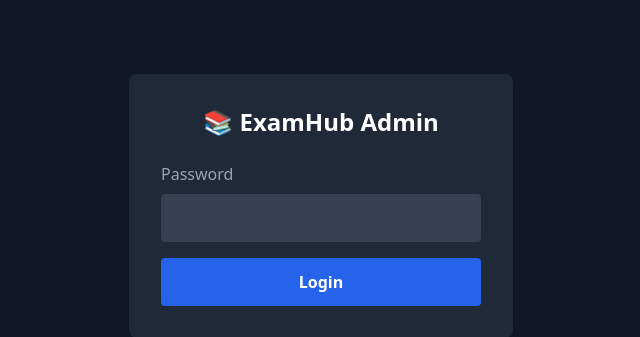
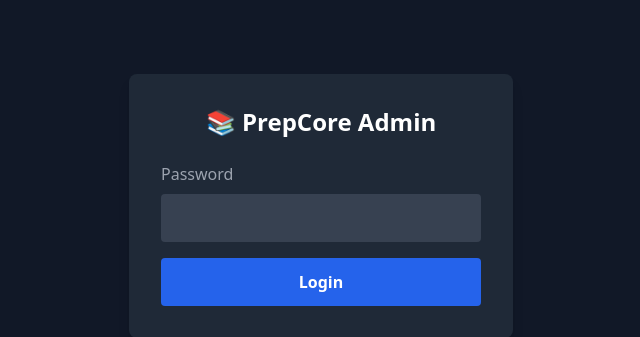
Before and after one commit to protoppertg/Advance-telegram-file-share-bot, a FastAPI app: page /admin/login in a window 1280 px wide. Shown: the part 194-531 px from the top of the page, without its empty margins (319-959 px from the left). Run offline with FastAPI, Linux system fonts and the light colour scheme; parts of the project's set-up code (start-up, migrations or seed data) failed here and were passed over; some libraries are stand-ins or nearby versions.

Commit message:
Update login.html

```diff
--- a/app/templates/login.html
+++ b/app/templates/login.html
@@ -8,7 +8,7 @@
 </head>
 <body class="bg-gray-900 flex items-center justify-center min-h-screen">
     <div class="bg-gray-800 p-8 rounded-lg shadow-lg w-96">
-        <h1 class="text-2xl text-white font-bold mb-6 text-center">📚 ExamHub Admin</h1>
+        <h1 class="text-2xl text-white font-bold mb-6 text-center">📚 PrepCore Admin</h1>
         {% if error %}
         <div class="bg-red-600 text-white p-3 rounded mb-4 text-sm text-center">{{ error }}</div>
         {% endif %}
```
